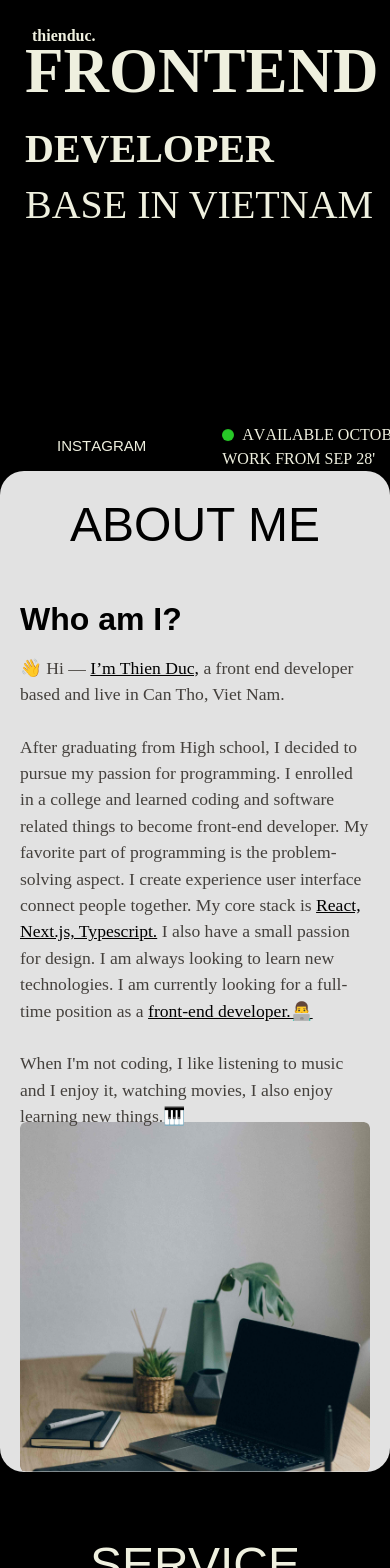
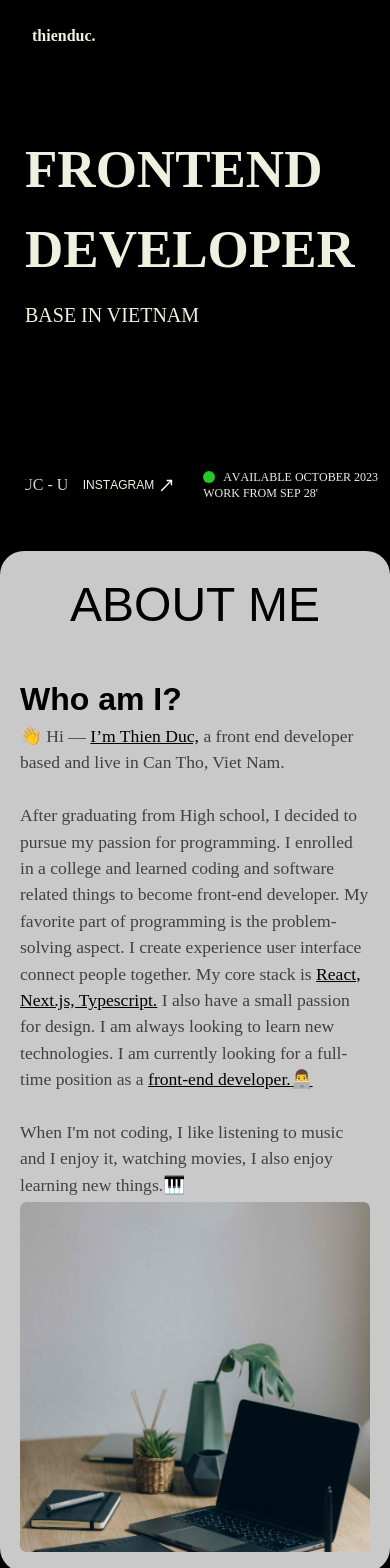
Before and after one commit to kind012/portfolio, a React (Vite) app: page / in a window 390 px wide. Shown: the top 1568 px of the page. Built offline with nearby package versions, Linux system fonts and the light colour scheme; a web font is replaced by a local one.

Commit message:
responsive mobile

```diff
--- a/src/layout/about.tsx
+++ b/src/layout/about.tsx
@@ -5,7 +5,7 @@ const About = () => {
   return (
     <section
       id="about"
-      className="px-5 bg-[#e2e2e2] rounded-3xl md:px-10 xl:px-20 2xl:px-28"
+      className="px-5 bg-[#c9c9c9] rounded-3xl md:px-10 xl:px-20 2xl:px-28"
     >
       <div className="select-none section-heading">
         <SectionHeadingBeige>about me</SectionHeadingBeige>
@@ -15,12 +15,12 @@ const About = () => {
               <h3 className="font-semibold leading-tight text-black translate-y-10 text-heading-3 2xl:text-7xl ">
                 Who am I?
               </h3>
-              <p className="relative translate-y-10 text-body-1 2xl:text-4xl font-ClashGrotesk text-stone-700">
+              <p className="relative translate-y-7 lg:translate-y-10 text-body-1 2xl:text-4xl font-ClashGrotesk text-stone-700 lg:mb-0">
                 👋 Hi —{" "}
-                <span className="underline text-black relative show-gif">
+                <span className="relative text-black underline show-gif">
                   {" "}
                   I’m Thien Duc,
-                  <span className="w-[12rem] h-[12rem] hidden z-10 top-1/2 left-1/2 absolute pointer-events-none gif-image">
+                  <span className="w-[12rem] h-[12rem]  hidden z-10 top-1/2 left-1/2 absolute pointer-events-none gif-image">
                     <img
                       src="/src//assets//images//cat.gif"
                       alt="gifcat"
@@ -37,13 +37,13 @@ const About = () => {
                 developer. My favorite part of programming is the
                 problem-solving aspect. I create experience user interface
                 connect people together. My core stack is{" "}
-                <span className="underline text-black">
+                <span className="text-black underline">
                   React, Next.js, Typescript.
                 </span>{" "}
                 I also have a small passion for design. I am always looking to
                 learn new technologies. I am currently looking for a full-time
                 position as a{" "}
-                <span className="underline text-black">
+                <span className="text-black underline">
                   front-end developer.👨‍💻
                 </span>
                 <br />
@@ -53,7 +53,7 @@ const About = () => {
               </p>
             </div>
           </div>
-          <div className="overflow-hidden rounded-md top-28 md:sticky">
+          <div className="mb-5 overflow-hidden rounded-md top-28 md:sticky lg:mb-6">
             <img
               src={workimage}
               alt="work"
--- a/src/layout/contact.tsx
+++ b/src/layout/contact.tsx
@@ -1,5 +1,4 @@
-import { BsFacebook } from "react-icons/bs";
-import { FiGithub } from "react-icons/fi";
+import { Github, Facebook } from "lucide-react";
 import FormInput from "../components/FormInput";
 import SectionHeading from "../components/SectionHeading";
 
@@ -60,7 +59,7 @@ const Contact = () => {
                 rel="noreferrer"
                 className="flex items-center space-x-2 group "
               >
-                <FiGithub />
+                <Github color="#ffffff" />
                 <div className="relative">
                   <span className="font-ClashGrotesk text-stone-400">
                     Github
@@ -74,7 +73,7 @@ const Contact = () => {
                 rel="noreferrer"
                 className="flex items-center space-x-2 group "
               >
-                <BsFacebook />
+                <Facebook color="#ededed" strokeWidth={0.75} />
                 <div className="relative">
                   <span className="font-ClashGrotesk text-stone-400">
                     Facebook
--- a/src/layout/footer.tsx
+++ b/src/layout/footer.tsx
@@ -22,18 +22,19 @@ const Footer = () => {
   };
 
   return (
-    <footer className="flex justify-between px-5 py-4 mt-14 sm:flex text-body-4 md:text-body-3">
-      <div className="flex flex-col lg:flex-row md:w-full flex-1 lg:w-[57.5vw] justify-between">
+    <footer className="flex items-end justify-between px-5 py-4 text-center lg:items-center mt-14 sm:flex md:text-body-3">
+      <div className="flex flex-row md:w-full lg:w-[57.5vw] lg:justify-between">
         <div className="flex space-x-1 text-stone-400">
           <span>©</span>
           <span>2023</span>
           <span className="font-extrabold 2xl:text-body-1">thienduc</span>
         </div>
-        <div className="flex px-[14px] py-[4px] flex-row gap-2  bg-white rounded-2xl items-center">
-          <span className="font-semibold text-body-4 2xl:text-body-1 font-ClashGrotesk">
+        <div className="lg:flex px-[14px] py-[4px] flex-row gap-2  bg-white rounded-2xl items-center hidden">
+          <span className="text-xs font-semibold font-ClashGrotesk">
             Available for work in December 2023
           </span>
           <div className="w-[.75rem] h-[.75rem] bg-[#27c927] rounded-[50%] animate-pulse"></div>
+        </div>
       </div>
       {backToTop && (
         <button
@@ -46,7 +47,6 @@ const Footer = () => {
           </span>
         </button>
       )}
-      </div>
     </footer>
   );
 };
--- a/src/layout/intro.tsx
+++ b/src/layout/intro.tsx
@@ -1,6 +1,7 @@
 import { useEffect, useRef } from "react";
 import gsap from "gsap";
 import { AnimatedLink } from "../components/AnimatedLink";
+import { MoveUpRight } from "lucide-react";
 
 const texts = [
   "TRAN THIEN DUC - UI/UX DESIGNER - FRONTEND DEVELOPER -",
@@ -52,28 +53,28 @@ const Intro = () => {
       id="intro"
       className="relative flex flex-col justify-center select-none lg:mb-[107px]"
     >
-      <div className="lg:px-[47px] lg:py-[152px] sm:px-[40px] pl-[25px] lg:h-screen ">
-        <div className="flex flex-col lg:flex-row lg:gap-[19rem] items-start lg:items-end mb-[10.5rem]">
-          <div className="lg:leading-[129px] font-bold sm:text-3xl md:text sm:w-fit py-6">
+      <div className="lg:px-[47px] lg:py-[152px] sm:px-[40px] pl-[25px] lg:h-screen py-[50px]">
+        <div className="flex flex-col lg:flex-row lg:gap-[19rem] items-start lg:items-end mb-[3rem] lg:mb-[10.5rem]">
+          <div className="lg:leading-[129px] font-bold sm:text-3xl md:text sm:w-fit py-20 lg:py-6">
             <div className="hidden-text show-text">
-              <h1 className="md:flex-1 lg:text-[160px] font-semibold text-[63px] show-text font-ClashGrotesk text-[#eff0df]">
+              <h1 className="md:flex-1 lg:text-[160px] font-semibold text-[53px] show-text font-ClashGrotesk text-[#eff0df]">
                 {texts[2]}
               </h1>
             </div>
             <div className="hidden-text show-text">
-              <h1 className="lg:text-[160px] font-semibold text-[40px] lg:pl-[157px] show-text font-ClashGrotesk text-[#eff0df]">
+              <h1 className="lg:text-[160px] font-semibold text-[53px] lg:pl-[157px] show-text font-ClashGrotesk text-[#eff0df]">
                 {texts[3]}
               </h1>
             </div>
             <div className="hidden-text show-text">
-              <p className="lg:text-[24px] lg:w-full lg:pl-[53rem] leading-[52px] font-medium text-[40px] show-text font-ClashGrotesk text-[#eff0df]">
+              <p className="lg:text-[24px] lg:w-full lg:pl-[53rem] leading-[52px] font-medium text-[20px] show-text font-ClashGrotesk text-[#eff0df]">
                 {texts[4]}
               </p>
             </div>
           </div>
         </div>
-        <div className="flex items-center justify-between gap-8 overflow-hidden lg:flex-row">
-          <div className="font-normal text-base text-[#000000]  w-[245px] show-text height-inherit overflow-hidden font-ClashGrotesk flex">
+        <div className="flex flex-row items-center justify-between gap-4 overflow-hidden lg:gap-8">
+          <div className="font-normal text-base text-[#000000] w-[70px]  lg:w-[245px] show-text height-inherit overflow-hidden flex">
             <div className="relative flex whitespace-nowrap font-ClashGrotesk show-text text-stone-300">
               <p ref={firstText}>{texts[0]}</p>
               <p ref={secondText} className="absolute left-full">
@@ -82,29 +83,17 @@ const Intro = () => {
             </div>
           </div>
           <div className="show-text height-inherit">
-            <div className="text-[15px] font-medium flex items-center gap-1 show-text">
+            <div className="text-xs lg:text-[15px] font-medium flex items-center gap-1 show-text">
               <AnimatedLink
                 title="INSTAGRAM"
                 href="https://www.instagram.com/tranthienducc/"
               />
               <span className="transition duration-300 ease-in-out hover:rotate-45">
-                <svg
-                  xmlns="http://www.w3.org/2000/svg"
-                  width="16"
-                  height="16"
-                  fill="currentColor"
-                  className="bi bi-arrow-up-right"
-                  viewBox="0 0 16 16"
-                >
-                  <path
-                    fillRule="evenodd"
-                    d="M14 2.5a.5.5 0 0 0-.5-.5h-6a.5.5 0 0 0 0 1h4.793L2.146 13.146a.5.5 0 0 0 .708.708L13 3.707V8.5a.5.5 0 0 0 1 0v-6z"
-                  />
-                </svg>
+                <MoveUpRight color="#ffffff" size={17} />
               </span>
             </div>
           </div>
-          <div className="px-6 font-medium font-ClashGrotesk show-text height-inherit ">
+          <div className="px-3 font-medium lg:px-6 font-ClashGrotesk show-text height-inherit  lg:text-[16px] text-xs ">
             <div className="flex flex-row items-center gap-2 show-text">
               <div className="w-[.75rem] h-[.75rem] bg-[#27c927] rounded-[50%] animate-pulse"></div>
               <AnimatedLink title="AVAILABLE OCTOBER 2023" />
--- a/src/layout/projects.tsx
+++ b/src/layout/projects.tsx
@@ -6,7 +6,7 @@ import SectionHeadingBeige from "../components/SectionHeadingBeige";
 const Projects = () => {
   return (
     <section
-      className="my-[10%] px-5 md:px-10 xl:px-20 2xl:px-28 bg-[#e2e2e2] rounded-3xl"
+      className="my-[10%] px-5 md:px-10 xl:px-20 2xl:px-28 bg-[#c9c9c9] rounded-3xl"
       id="projects"
     >
       <SectionHeadingBeige>Projects</SectionHeadingBeige>
@@ -16,7 +16,7 @@ const Projects = () => {
             <a
               href="abc"
               rel="noreferrer"
-              className="inline-block overflow-hidden duration-200 ease-linear group hover:rounded-3xl"
+              className="inline-block overflow-hidden duration-200 ease-linear group rounded-3xl"
               target="_blank"
             >
               <img
@@ -51,7 +51,7 @@ const Projects = () => {
               <a
                 href="https://blog-duc.netlify.app"
                 rel="noreferrer"
-                className="inline-block overflow-hidden duration-200 ease-linear group hover:rounded-3xl"
+                className="inline-block overflow-hidden duration-200 ease-linear group rounded-3xl"
                 target="_blank"
               >
                 <img
@@ -81,12 +81,12 @@ const Projects = () => {
             </div>
           </div>
         </div>
-        <div className="col-span-1 pt-0 md:col-span-5 ">
+        <div className="col-span-1 pt-0 md:col-span-5 lg:mb-6">
           <div>
             <a
               href="https://todoapp-duc-1yukcb7du-kind012.vercel.app/"
               rel="noreferrer"
-              className="inline-block overflow-hidden duration-200 ease-linear group hover:rounded-3xl"
+              className="inline-block overflow-hidden duration-200 ease-linear group rounded-3xl"
               target="_blank"
             >
               <img
--- a/src/layout/service.tsx
+++ b/src/layout/service.tsx
@@ -23,14 +23,14 @@ const Service = () => {
 
   return (
     <section className="my-[10%] px-5 md:px-10 xl:px-20 2xl:px-28" id="service">
-      <SectionHeading>service</SectionHeading>
-      <div className="space-y-14">
+      <SectionHeading>services</SectionHeading>
+      <div className="lg:space-y-14">
         <motion.div
           className="grid grid-cols-1 gap-5 mt-10 overflow-hidden md:grid-cols-2 md:gap-24"
-          ref={ref}
           initial="hidden"
           animate={ctrls}
           variants={characterAnimation}
+          ref={ref}
         >
           <div className="select-none leading-[2.3rem] text-stone-400 md:leading-[2.5rem] lg:leading-[3.4rem] ">
             <p className="font-extrabold text-special 2xl:text-7xl">HTML</p>
@@ -44,7 +44,7 @@ const Service = () => {
           </div>
           <div className="space-y-6">
             <div className="-space-y-6 2xl:space-y-10">
-              <h3 className="font-semibold leading-tight text-heading-3 2xl:text-7xl text-stone-400">
+              <h3 className="font-semibold leading-tight text-heading-3 2xl:text-7xl text-stone-400 ">
                 DESIGN
               </h3>
               <p className="max-w-md translate-y-10 xl:max-w-2xl text-body-1 2xl:text-3xl font-ClashGrotesk text-stone-200">
@@ -82,7 +82,7 @@ const Service = () => {
                 for future updates.
               </p>
             </div>
-            <div className="w-[60%] h-1 border-b-[#000000]  md:hidden border-b-2 pt-9"></div>
+            <div className="w-[60%] h-1 border-b-white  md:hidden border-b-2 pt-9"></div>
           </div>
         </motion.div>
         <motion.div
@@ -102,7 +102,7 @@ const Service = () => {
               Material UI
             </p>
           </div>
-          <div className="space-y-6">
+          <div className="lg:space-y-6 mb-7">
             <div className="-space-y-6 2xl:space-y-10">
               <h3 className="font-semibold leading-tight text-heading-3 2xl:text-7xl text-stone-400">
                 DEVELOPMENT
```
Lines whose indentation alone changed are shown as unchanged.
